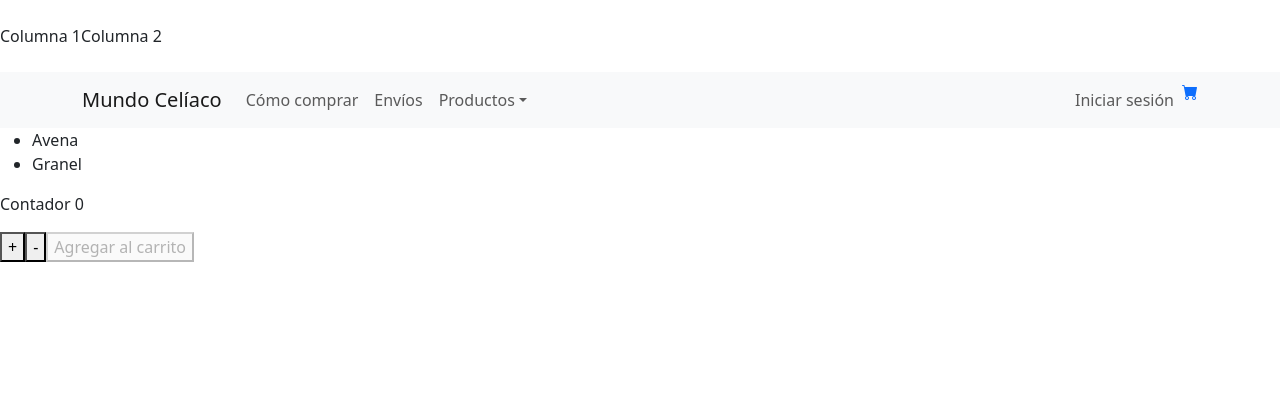
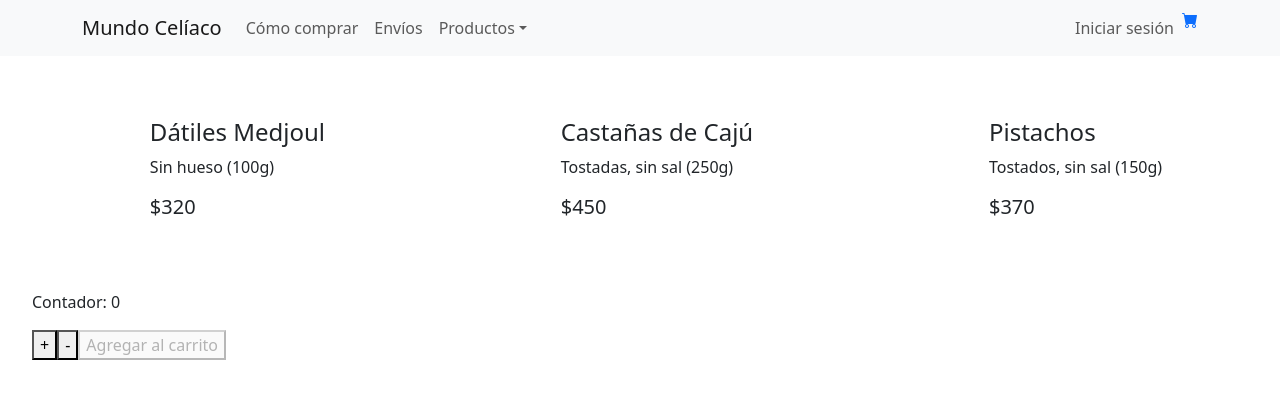
Before and after one commit to manuzboril/ecommerce, a React (Create React App) app: page / in a window 1280 px wide. Shown: the top 398 px of the page. Built offline with nearby package versions, Linux system fonts and the light colour scheme.

Commit message:
'promise'

```diff
--- a/src/App.js
+++ b/src/App.js
@@ -1,17 +1,13 @@
 import 'bootstrap/dist/css/bootstrap.min.css';
 import NavBar from "./components/navbar";
 import ItemListContainer from "./components/ItemListContainer";
-import TopNav from "./components/TopNav";
-import ItemCount from "./components/ItemCount";
 
 const App = () => {
 
     return (
         <>
-            <TopNav/>
             <NavBar/>
-            <ItemListContainer producto="Avena" categoria="Granel"/>
-            <ItemCount stock={15} onAdd={()=>{}} initial={0}/>
+            <ItemListContainer/>
         </>
     )
 }
--- /dev/null
+++ b/src/components/Item.js
@@ -0,0 +1,15 @@
+/*import "./item.css"*/
+
+const Item = (props) => {
+
+    return (
+            <section className="item">
+                <h4 className="itemTitle">{props.item.title}</h4>
+                <p className="itemDescription">{props.item.description}</p>
+                <h5 className="itemPrice">${props.item.price}</h5>
+            </section>
+
+    )
+}
+
+export default Item;
--- a/src/components/ItemCount.js
+++ b/src/components/ItemCount.js
@@ -11,7 +11,9 @@ const ItemCount = ({stock, onAdd, initial}) => {
     }
 
     const restar = () => {
-        setContador(contador - 1)
+        if(contador > initial) {
+            setContador(contador - 1)
+        }
     }
 
     const agregar = () => {
@@ -23,7 +25,7 @@ const ItemCount = ({stock, onAdd, initial}) => {
 
     return(
         <>
-          <p>Contador {contador}</p>
+          <p>Contador: {contador}</p>
           <button onClick={sumar}>+</button>
           <button onClick={restar}>-</button>
           <button disabled={contador>0?false:true} onClick={agregar}>Agregar al carrito</button>
--- /dev/null
+++ b/src/components/ItemList.js
@@ -0,0 +1,18 @@
+import Item from './Item'
+import "../estilos/itemList.css";
+
+const ItemList = (props) => {
+    console.log(props.items)
+
+    return (
+            <section className="itemContainer">
+            {props.items.length == 0 ? (<h2>Cargando...</h2>
+            ) : (
+                    props.items.map(item =>
+                        <Item item={item} />)
+            )}
+            </section>
+    )
+}
+
+export default ItemList;
--- a/src/components/ItemListContainer.js
+++ b/src/components/ItemListContainer.js
@@ -1,16 +1,42 @@
+import ItemCount from "./ItemCount";
+import ItemList from "./ItemList";
+import {useEffect, useState} from "react";
+
+const Item = () => {
+    return new Promise((resolve,reject) => {
+        setTimeout(() =>
+            resolve([
+                {id:1, destacado: false, title:'Almendras', description:'Activadas y deshidratadas (250g)', price:460, pictureUrl:''},
+                {id:2, destacado: false, title:'Nueces Pecan', description:'Activadas y deshidratadas (250g)', price:375, pictureUrl:''},
+                {id:3, destacado: true, title:'Dátiles Medjoul', description:'Sin hueso (100g)', price:320, pictureUrl:''},
+                {id:4, destacado: true, title:'Castañas de Cajú', description:'Tostadas, sin sal (250g)', price:450, pictureUrl:''},
+                {id:4, destacado: false, title:'Mix frutos secos', description:'Almendras, nueces, castañas de Cajú y maníes (500g)', price:660, pictureUrl:''},
+                {id:4, destacado: true, title:'Pistachos', description:'Tostados, sin sal (150g)', price:370, pictureUrl:''},
+            ]),1000
+        )
+    })
+}
+
+
 const ItemListContainer = (props) => {
 
-    const {producto, categoria} = props;
+    let [ItemsArray, cambioState] = useState([])
+
+    useEffect(() => {
+        Item().then((data) => {
+            let aux = data.filter((producto) => producto.destacado);
+            cambioState(aux);
+            console.log(ItemsArray)
+        })
+    }, [])
 
     return (
 
         <ul>
-            <li>{producto}</li>
-            <li>{categoria}</li>
+            <ItemList items={ItemsArray}/>
+            <ItemCount stock={5} initial={0} onAdd={()=>{}}/>
         </ul>
-
     )
-
 }
 
 export default ItemListContainer;
--- a/src/components/TopNav.js
+++ /dev/null
@@ -1,19 +0,0 @@
-import Container from 'react-bootstrap/Navbar';
-import Row from 'react-bootstrap/Navbar';
-import Col from 'react-bootstrap/Navbar';
-
-const TopNav = () => {
-  return (
-
-    <Container>
-      <Row>
-        <Col>Columna 1</Col>
-        <Col>Columna 2</Col>
-      </Row>
-    </Container>
-
-  )
-}
-
-
-export default TopNav;
--- /dev/null
+++ b/src/estilos/itemList.css
@@ -0,0 +1,6 @@
+.itemContainer {
+    display: flex;
+    justify-content: space-around;
+    margin-top: 5%;
+    margin-bottom: 5%;
+}
```
